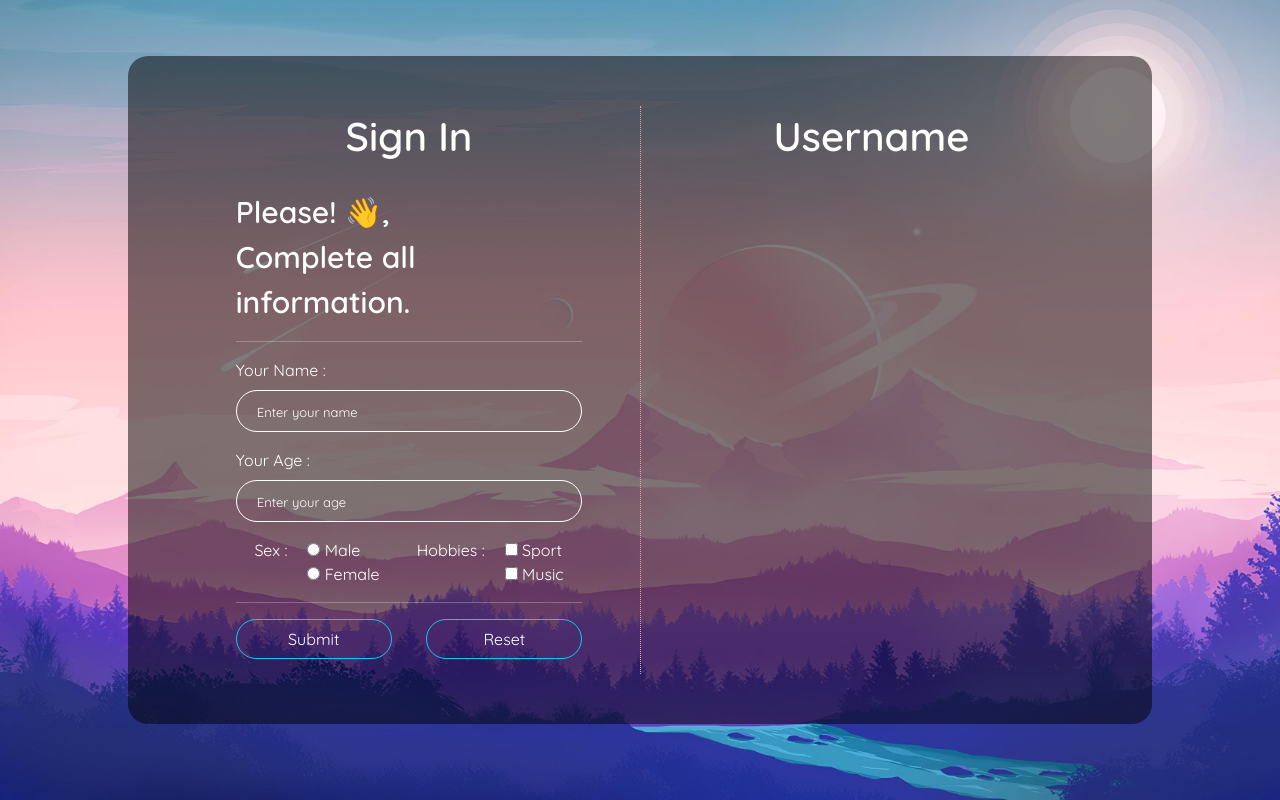
After one commit to PhatHuynh0212/web_exercises, a PHP site: page / in a window 1280 px wide. The commit adds this page. Run offline with PHP 8.4, Linux system fonts and the light colour scheme.

Commit message:
push_form_jQuery

```diff
--- a/my_form/index.html
+++ b/my_form_jquery/index.html
@@ -10,8 +10,7 @@
             crossorigin="anonymous"
         />
         <link rel="stylesheet" href="./style.css" />
-        <link rel="stylesheet" href="https://cdnjs.cloudflare.com/ajax/libs/font-awesome/6.4.2/css/all.min.css">
-        <title>My Portfolio</title>
+        <title>Form Sign in JQuery</title>
     </head>
     <body>
 
@@ -81,7 +80,7 @@
 
         </div>
 
+        <script src="https://code.jquery.com/jquery-3.6.0.min.js"></script>
         <script src="./script.js"></script>
-
     </body>
 </html>
--- /dev/null
+++ b/my_form_js/index.html
@@ -0,0 +1,87 @@
+<!DOCTYPE html>
+<html lang="en">
+    <head>
+        <meta charset="UTF-8" />
+        <meta name="viewport" content="width=device-width, initial-scale=1.0" />
+        <link
+            href="https://cdn.jsdelivr.net/npm/bootstrap@5.3.2/dist/css/bootstrap.min.css"
+            rel="stylesheet"
+            integrity="sha384-T3c6CoIi6uLrA9TneNEoa7RxnatzjcDSCmG1MXxSR1GAsXEV/Dwwykc2MPK8M2HN"
+            crossorigin="anonymous"
+        />
+        <link rel="stylesheet" href="./style.css" />
+        <link rel="stylesheet" href="https://cdnjs.cloudflare.com/ajax/libs/font-awesome/6.4.2/css/all.min.css">
+        <title>Form Sign in JS</title>
+    </head>
+    <body>
+
+        <div class="container">
+            <div class="glass-container">
+
+                <div class="form_signIn w-50">
+                    <div class="logo">
+                        <p>Sign In</p>
+                    </div>
+                    <div class="content">
+                        <div class="main w-75 mt-4">
+                            <p>Please! 👋,<br />Complete all information.</p><hr>
+                            <form>
+                                <div class="name-item">
+                                    <label for="name">Your Name :</label>
+                                    <input type="text" class="name mt-2" id="name" placeholder="Enter your name" />
+                                </div>
+                                <div class="age-item mt-3">
+                                    <label for="age">Your Age :</label>
+                                    <input type="number" class="age mt-2" id="age" placeholder="Enter your age" />
+                                </div>
+                                <div class="choose-box d-flex justify-content-around">
+                                    <div class="sex mt-3 d-flex">
+                                        <label>Sex :</label>
+                                        <div class="sex-item d-flex flex-column">
+                                            <div class="male">
+                                                <input type="radio" name="gender" value="male" id="male" />
+                                                <label for="male">Male</label>
+                                            </div>
+                                            <div class="female">
+                                                <input type="radio" name="gender" value="female" id="female" />
+                                                <label for="female">Female</label></div>
+                                        </div>
+                                    </div>
+                                    <div class="hobbies mt-3 d-flex">
+                                        <label>Hobbies :</label>
+                                        <div class="hobby-item d-flex flex-column">
+                                            <div class="sport">
+                                                <input type="checkbox" name="hobby" value="sport" id="sport" />
+                                                <label for="male">Sport</label>
+                                            </div>
+                                            <div class="music">
+                                                <input type="checkbox" name="hobby" value="music" id="music" />
+                                                <label for="female">Music</label></div>
+                                        </div>
+                                    </div>
+                                </div>
+                            </form>
+                            <hr>
+                            <div class="button mt-3 d-flex justify-content-between">
+                                <button type="submit" class="btn-submit btn btn-info bg-transparent" style="border-radius: 90px; color: #fff;">Submit</button>
+                                <button type="reset" class="btn-reset btn btn-info bg-transparent" style="border-radius: 90px; color: #fff;">Reset</button>
+                            </div>
+
+                        </div>
+                    </div>
+                </div>
+
+                <div class="account_name">
+                    <div class="logo" >
+                        <p>Username</p>
+                    </div>
+                    <div class="result"></div>
+                </div>
+            </div>
+
+        </div>
+
+        <script src="./script.js"></script>
+
+    </body>
+</html>
--- a/my_form/script.js
+++ b/my_form_js/script.js
@@ -65,7 +65,7 @@ submitBtn.onclick = (e) => {
     };
 
     if (!isValid(record)) {
-        alert("Please, fill in the missing element!");
+        alert("Please, enter the missing element!");
         return;
     }
 
--- a/my_form/style.css
+++ b/my_form_js/style.css
@@ -8,6 +8,8 @@ body {
     padding-top: 7vh;
     color: #fff;
     background: url(./img.jpg), no-repeat;
+    background-position: center;
+    background-size: cover;
     min-height: 100vh;
 }
 
```
Also changed, not shown: my_form_jquery/script.js (added, +79 -0 lines), my_form_jquery/style.css (added, +116 -0 lines), my_form/img.jpg (deleted), my_form_jquery/img.jpg (added), my_form_js/img.jpg (added).
